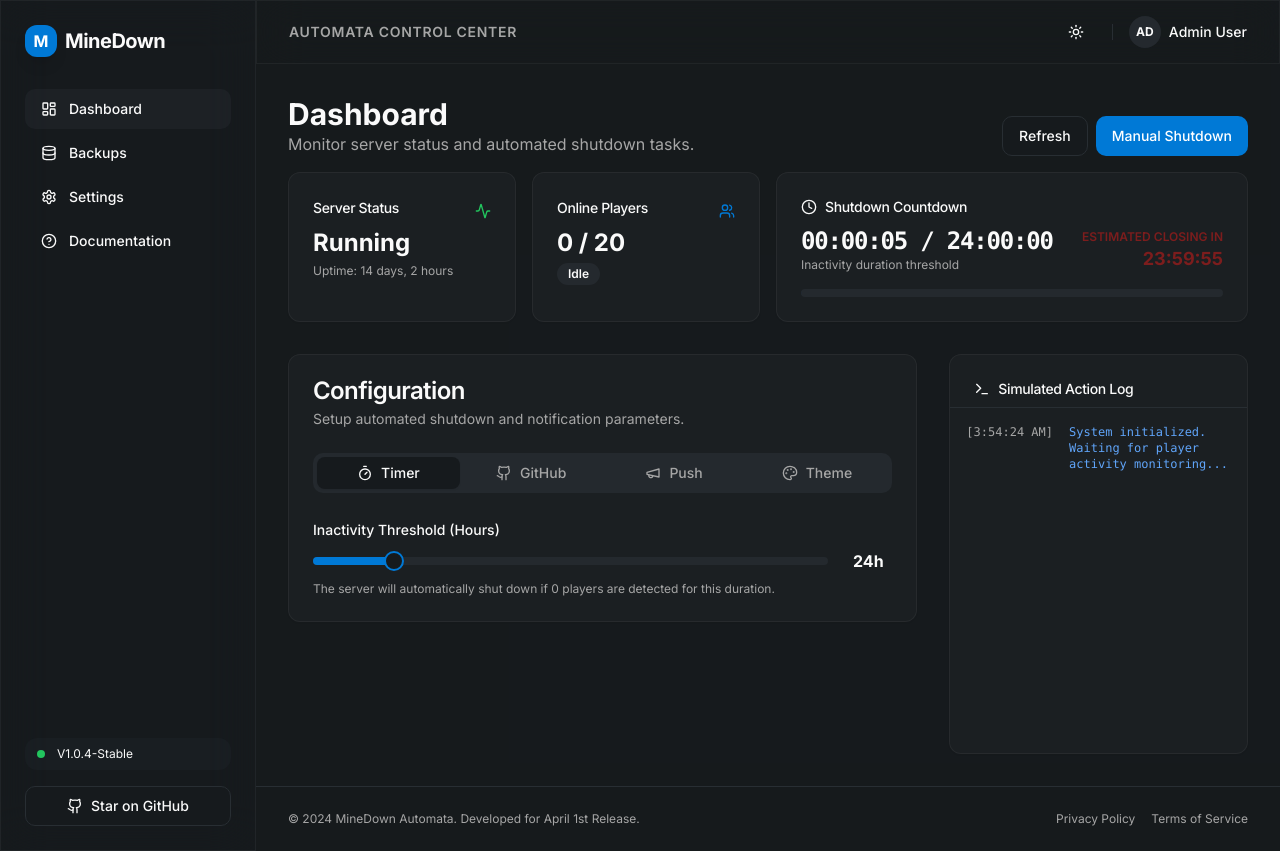
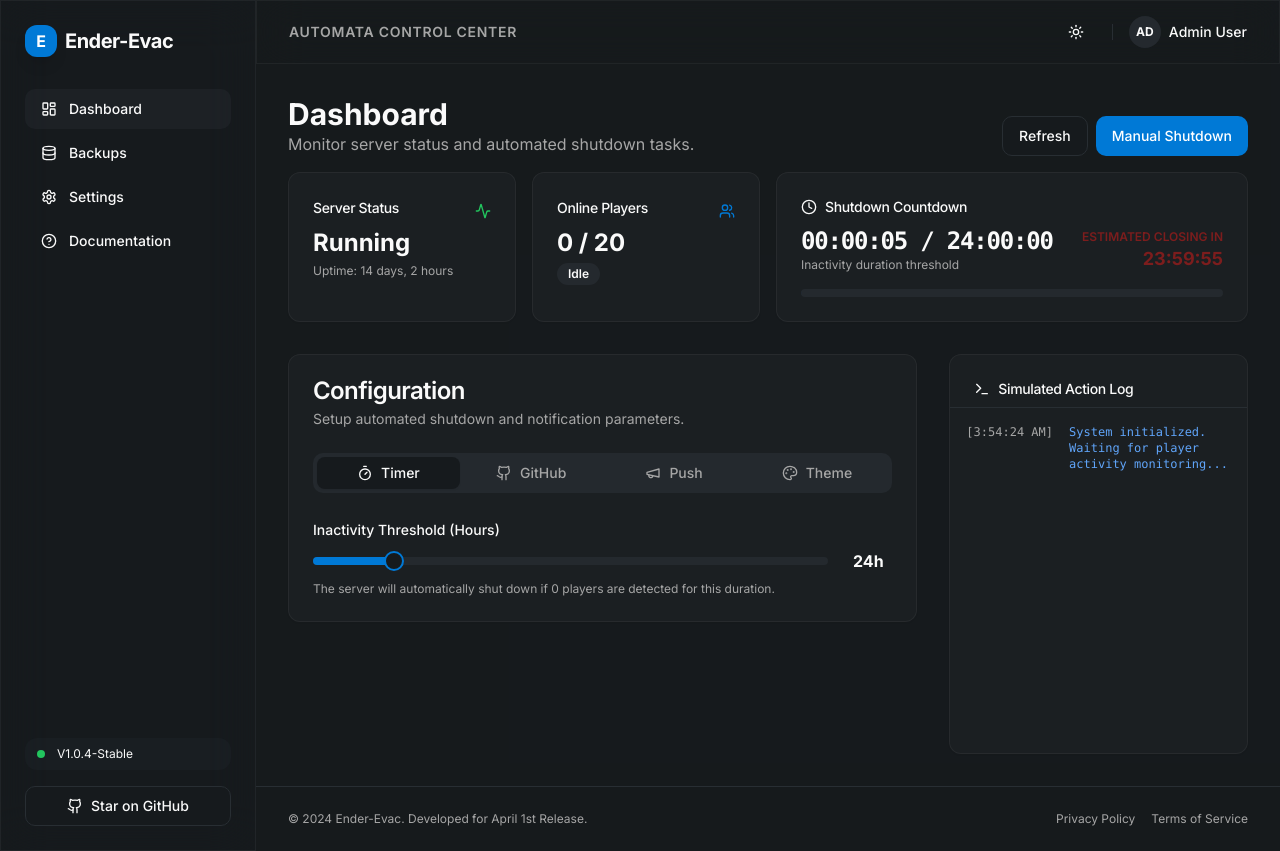
Before and after one commit to 07-iceven/EnderEvac, a Next.js app: page / in a window 1280 px wide. Built offline with nearby package versions, Linux system fonts and the light colour scheme.

Commit message:
名称改为Ender-Evac

```diff
--- a/src/app/layout.tsx
+++ b/src/app/layout.tsx
@@ -1,9 +1,8 @@
-
 import type {Metadata} from 'next';
 import './globals.css';
 
 export const metadata: Metadata = {
-  title: 'MineDown Automata',
+  title: 'Ender-Evac',
   description: 'Minecraft server automated shutdown and open-source tool.',
 };
 
--- a/src/app/page.tsx
+++ b/src/app/page.tsx
@@ -1,4 +1,3 @@
-
 "use client"
 
 import { useSimulatedApp } from "@/hooks/use-simulated-app"
@@ -27,8 +26,8 @@ export default function Home() {
       <aside className="w-64 border-r fluent-glass flex flex-col hidden lg:flex">
         <div className="p-6">
           <div className="flex items-center gap-2 mb-8">
-            <div className="w-8 h-8 rounded-lg bg-primary flex items-center justify-center text-primary-foreground font-bold shadow-lg">M</div>
-            <h1 className="text-xl font-headline font-bold tracking-tight">MineDown</h1>
+            <div className="w-8 h-8 rounded-lg bg-primary flex items-center justify-center text-primary-foreground font-bold shadow-lg">E</div>
+            <h1 className="text-xl font-headline font-bold tracking-tight">Ender-Evac</h1>
           </div>
 
           <nav className="space-y-1">
@@ -122,7 +121,7 @@ export default function Home() {
         </div>
 
         <footer className="border-t py-6 px-8 flex justify-between items-center text-xs text-muted-foreground">
-          <p>© 2024 MineDown Automata. Developed for April 1st Release.</p>
+          <p>© 2024 Ender-Evac. Developed for April 1st Release.</p>
           <div className="flex gap-4">
             <a href="#" className="hover:underline">Privacy Policy</a>
             <a href="#" className="hover:underline">Terms of Service</a>
--- a/src/hooks/use-simulated-app.ts
+++ b/src/hooks/use-simulated-app.ts
@@ -1,4 +1,3 @@
-
 "use client"
 
 import { useState, useEffect } from 'react'
@@ -40,11 +39,11 @@ export function useSimulatedApp() {
 
   // Initial load
   useEffect(() => {
-    const savedSettings = localStorage.getItem('minedown-settings')
+    const savedSettings = localStorage.getItem('enderevac-settings')
     if (savedSettings) {
       setSettings(JSON.parse(savedSettings))
     }
-    const savedTheme = localStorage.getItem('minedown-theme')
+    const savedTheme = localStorage.getItem('enderevac-theme')
     if (savedTheme === 'light') setIsDarkMode(false)
 
     addLog('System initialized. Waiting for player activity monitoring...', 'info')
@@ -58,7 +57,7 @@ export function useSimulatedApp() {
     } else {
       root.classList.remove('dark')
     }
-    localStorage.setItem('minedown-theme', isDarkMode ? 'dark' : 'light')
+    localStorage.setItem('enderevac-theme', isDarkMode ? 'dark' : 'light')
   }, [isDarkMode])
 
   // Accent color effect
@@ -122,7 +121,7 @@ export function useSimulatedApp() {
   const updateSettings = (newSettings: Partial<AppSettings>) => {
     const updated = { ...settings, ...newSettings }
     setSettings(updated)
-    localStorage.setItem('minedown-settings', JSON.stringify(updated))
+    localStorage.setItem('enderevac-settings', JSON.stringify(updated))
     addLog('Configuration updated successfully.', 'success')
   }
 
```
